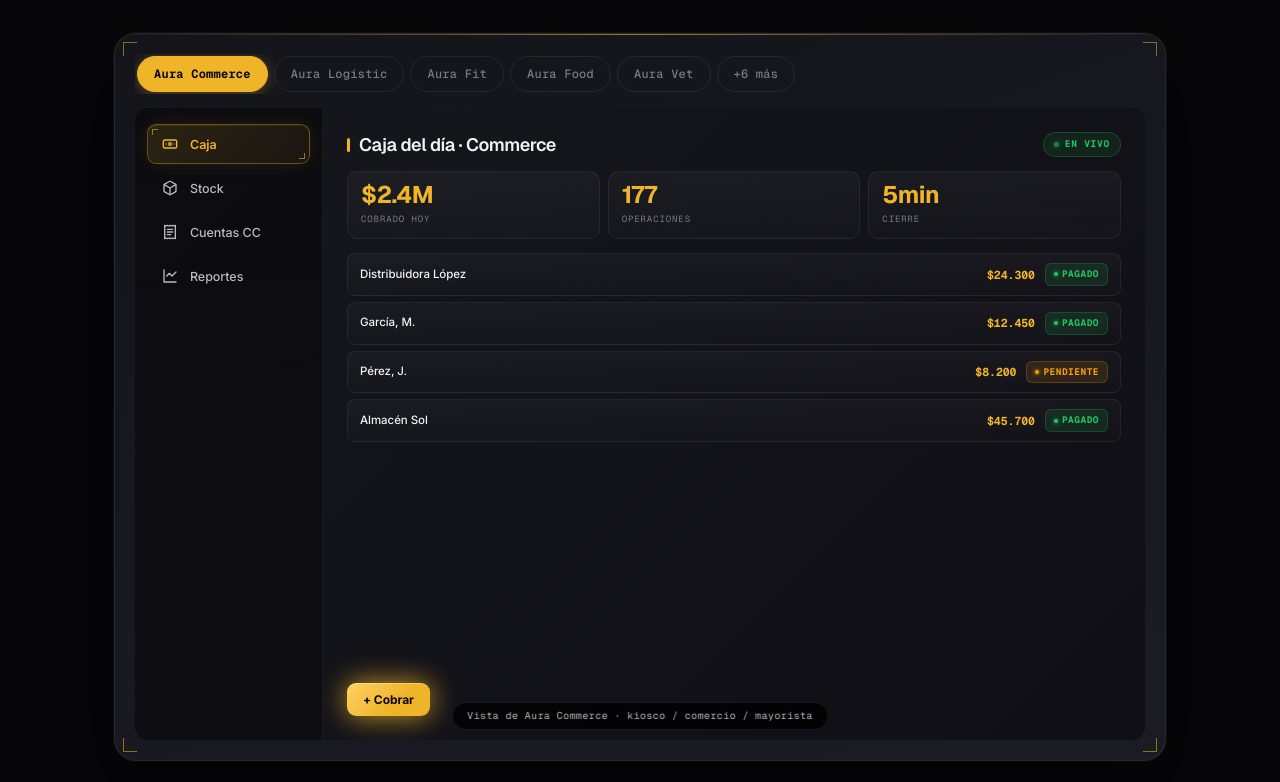
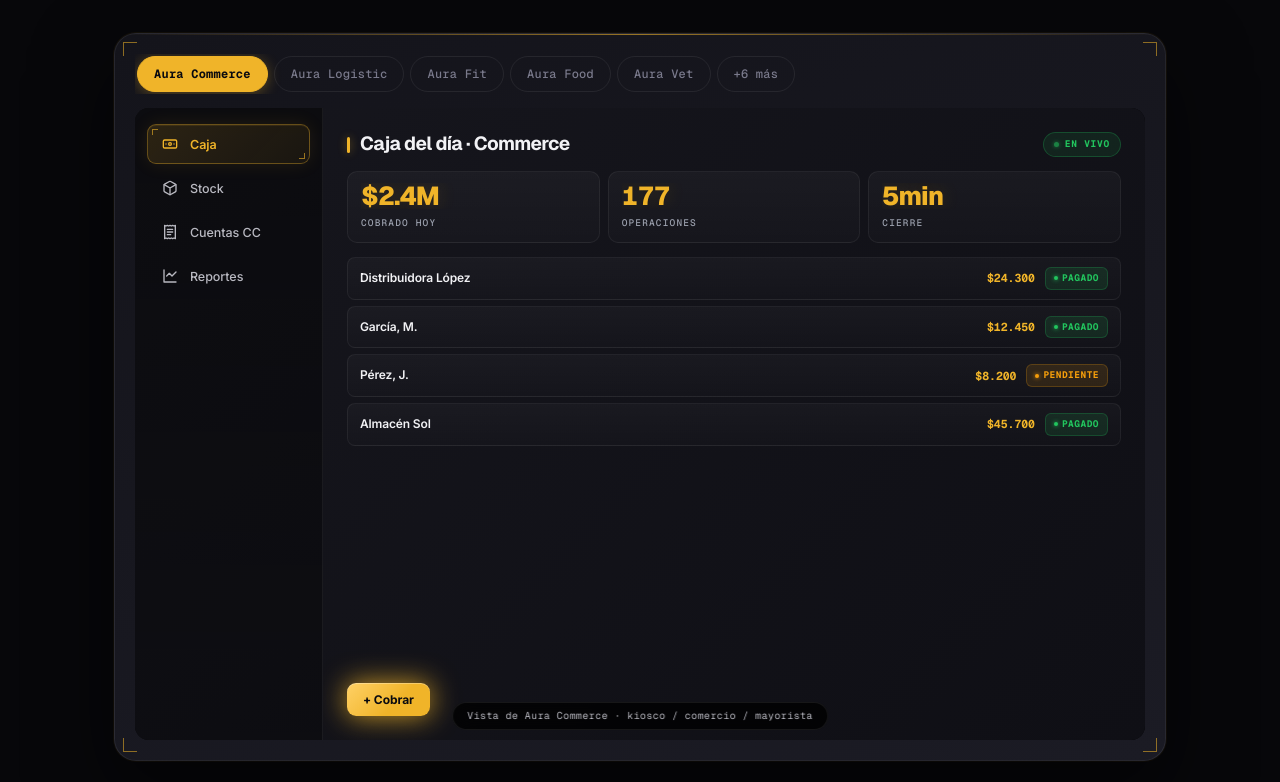
Before and after one commit to xyustaog/yustalabs-web, a website: page index.html in a window 1280 px wide. Shown: the part 1501-2283 px from the top of the page. Drawn offline with nearby package versions, Linux system fonts and the light colour scheme; a web font is replaced by a local one.

Commit message:
feat(lang+ux): /proceso sin tecnicismos · sweep 11 tecnicismos en 6 pages · showcase mockup typography polish · +6 más overflow fix

```diff
--- a/index.html
+++ b/index.html
@@ -179,11 +179,11 @@
 .sc-main{flex:1;padding:clamp(16px,2.2vw,24px);display:flex;flex-direction:column;gap:14px;min-width:0;overflow:hidden;position:relative;}
 .sc-topbar{display:flex;align-items:center;justify-content:space-between;gap:10px;}
 .sc-h{
-  font-family:var(--font-display);font-size:clamp(14px,1.7vw,18px);font-weight:600;
-  color:var(--text);letter-spacing:-0.022em;line-height:1.2;
-  display:inline-flex;align-items:center;gap:9px;
-}
-.sc-h::before{content:'';width:3px;height:14px;background:var(--gold);border-radius:2px;display:inline-block;flex-shrink:0;}
+  font-family:var(--font-display);font-size:clamp(15px,1.8vw,19px);font-weight:700;
+  color:var(--text);letter-spacing:-0.028em;line-height:1.2;
+  display:inline-flex;align-items:center;gap:10px;
+}
+.sc-h::before{content:'';width:3px;height:16px;background:var(--gold);border-radius:2px;display:inline-block;flex-shrink:0;box-shadow:0 0 8px rgba(240,180,41,0.45);}
 .sc-pill{
   font-family:var(--font-mono);font-size:9.5px;padding:4px 10px;border-radius:999px;
   background:rgba(34,197,94,0.10);color:#22C55E;border:1px solid rgba(34,197,94,0.25);
@@ -210,14 +210,16 @@
 .sc-stat:hover{transform:translateY(-2px);border-color:rgba(240,180,41,0.30);background:linear-gradient(180deg,rgba(240,180,41,0.06),rgba(240,180,41,0.015));}
 .sc-stat:hover::after{opacity:1;}
 .sc-stat-n{
-  font-family:var(--font-display);font-size:clamp(16px,2.1vw,24px);font-weight:700;
-  color:var(--gold);line-height:1;letter-spacing:-0.025em;
+  font-family:var(--font-display);font-size:clamp(17px,2.2vw,26px);font-weight:800;
+  color:var(--gold);line-height:1;letter-spacing:-0.03em;
   overflow:hidden;text-overflow:ellipsis;white-space:nowrap;
+  font-feature-settings:"tnum","ss01";
+  text-shadow:0 0 18px rgba(240,180,41,0.18);
 }
 .sc-stat-l{
-  font-family:var(--font-mono);font-size:9px;color:var(--muted);
-  text-transform:uppercase;letter-spacing:0.10em;margin-top:6px;
-  overflow:hidden;text-overflow:ellipsis;white-space:nowrap;
+  font-family:var(--font-mono);font-size:9.5px;color:#9CA1AE;
+  text-transform:uppercase;letter-spacing:0.12em;margin-top:7px;
+  overflow:hidden;text-overflow:ellipsis;white-space:nowrap;font-weight:500;
 }
 
 /* Rows con hover lift + active highlight */
@@ -235,11 +237,11 @@
   border-color:rgba(255,255,255,0.12);transform:translateX(2px);
 }
 .sc-row-name{
-  font-family:var(--font-body);font-size:11.5px;color:var(--text);font-weight:500;
+  font-family:var(--font-body);font-size:12px;color:var(--text);font-weight:600;
   flex:1;min-width:0;overflow:hidden;text-overflow:ellipsis;white-space:nowrap;
-  letter-spacing:-0.005em;
-}
-.sc-row-val{font-family:var(--font-mono);font-size:11.5px;color:var(--gold);font-weight:600;flex-shrink:0;letter-spacing:-0.005em;}
+  letter-spacing:-0.012em;
+}
+.sc-row-val{font-family:var(--font-mono);font-size:11.5px;color:var(--gold);font-weight:700;flex-shrink:0;letter-spacing:-0.005em;font-feature-settings:"tnum";}
 .sc-row-tag{
   font-family:var(--font-mono);font-size:9.5px;padding:3px 8px;border-radius:6px;
   letter-spacing:0.05em;flex-shrink:0;font-weight:600;text-transform:uppercase;
@@ -1059,48 +1061,48 @@
     },
     more: {
       tabLabel: '+6 más',
-      caption: 'Auto · Salon · Prop · Wear · Tools · Finance · todos con la misma lógica',
+      caption: '6 verticales más · misma lógica adaptada al rubro',
       sections: [
         { id:'auto',    icon:'car',     name:'Auto',
           title:'Aura Auto · talleres mecánicos',
-          stats:[['11','Verticales'],['1','Cerebro'],['∞','Adaptación']],
-          rows:[
-            ['Cliente · vehículo · OT','Activo','ok','Disponible'],
-            ['Repuestos · stock','Activo','ok','Disponible'],
-            ['Presupuestos · aprobados','Activo','ok','Disponible'],
-            ['Caja · facturación','Activo','ok','Disponible'],
-          ],
-          cta:'Ver Aura Auto →' },
+          stats:[['Auto','Talleres'],['OT','Órdenes'],['Stock','Repuestos']],
+          rows:[
+            ['Órdenes de trabajo','Activo','ok','Listo'],
+            ['Repuestos y stock','Activo','ok','Listo'],
+            ['Presupuestos','Activo','ok','Listo'],
+            ['Caja y facturación','Activo','ok','Listo'],
+          ],
+          cta:'Conocer Aura Auto →' },
         { id:'salon',   icon:'scissors',name:'Salon',
-          title:'Aura Salon · peluquerías / estética',
-          stats:[['11','Verticales'],['1','Cerebro'],['∞','Adaptación']],
-          rows:[
-            ['Agenda · profesionales','Activo','ok','Disponible'],
-            ['Servicios · catálogo','Activo','ok','Disponible'],
-            ['Productos · stock','Activo','ok','Disponible'],
-            ['Comisiones · staff','Activo','ok','Disponible'],
-          ],
-          cta:'Ver Aura Salon →' },
+          title:'Aura Salon · peluquerías y estética',
+          stats:[['Agenda','Reservas'],['Staff','Comisiones'],['Stock','Productos']],
+          rows:[
+            ['Agenda profesional','Activo','ok','Listo'],
+            ['Servicios y catálogo','Activo','ok','Listo'],
+            ['Productos y stock','Activo','ok','Listo'],
+            ['Comisiones de staff','Activo','ok','Listo'],
+          ],
+          cta:'Conocer Aura Salon →' },
         { id:'prop',    icon:'home',    name:'Prop',
           title:'Aura Prop · inmobiliarias',
-          stats:[['11','Verticales'],['1','Cerebro'],['∞','Adaptación']],
-          rows:[
-            ['Propiedades · ficha','Activo','ok','Disponible'],
-            ['Visitas · agenda','Activo','ok','Disponible'],
-            ['Contratos · alquiler','Activo','ok','Disponible'],
-            ['Comisiones · venta','Activo','ok','Disponible'],
-          ],
-          cta:'Ver Aura Prop →' },
+          stats:[['Props','Catálogo'],['Visitas','Agenda'],['Cobros','Cuotas']],
+          rows:[
+            ['Ficha de propiedades','Activo','ok','Listo'],
+            ['Visitas y agenda','Activo','ok','Listo'],
+            ['Contratos de alquiler','Activo','ok','Listo'],
+            ['Comisiones de venta','Activo','ok','Listo'],
+          ],
+          cta:'Conocer Aura Prop →' },
         { id:'todos',   icon:'layers',  name:'Ver todos',
           title:'11 verticales · 1 sistema operativo',
           stats:[['11','Verticales'],['1','Cerebro'],['∞','Adaptación']],
           rows:[
-            ['Aura Wear','Indumentaria · talles/colores','ok','Disponible'],
-            ['Aura Tools','Ferretería · ventas + presup','ok','Disponible'],
-            ['Aura Finance','Préstamos · cuotas','ok','Disponible'],
-            ['¿Tu rubro?','Cotización en 48hs','warn','A medida'],
-          ],
-          cta:'Ver showroom →' },
+            ['Aura Wear · indumentaria','Talles + colores','ok','Listo'],
+            ['Aura Tools · ferretería','Ventas + presup','ok','Listo'],
+            ['Aura Finance · préstamos','Cuotas + cobranza','ok','Listo'],
+            ['¿Tu rubro?','Cotización 48hs','warn','A medida'],
+          ],
+          cta:'Ver todos los rubros →' },
       ],
     },
   };
@@ -1451,7 +1453,7 @@
     <div class="proceso-grid">
       <div class="proceso-step reveal">
         <div class="proceso-num">01</div>
-        <h3>Briefing</h3>
+        <h3>Charla inicial</h3>
         <p>30 min por video o WhatsApp. Te escuchamos, entendemos tu rubro, vemos cómo trabajás hoy.</p>
         <span class="proceso-step-time">Día 1-2</span>
       </div>
@@ -1469,7 +1471,7 @@
       </div>
       <div class="proceso-step reveal">
         <div class="proceso-num">04</div>
-        <h3>Onboarding</h3>
+        <h3>Capacitación</h3>
         <p>Capacitamos a vos y tu equipo. Migramos tu data. Soporte 24/7 los primeros 30 días.</p>
         <span class="proceso-step-time">Día 13-14</span>
       </div>
```
Also changed, not shown: custom/index.html (+2 -2 lines), faq/index.html (+1 -1 lines), garantia/index.html (+1 -1 lines), precios/index.html (+1 -1 lines), probar-aura-commerce/index.html (+1 -1 lines), proceso/index.html (+24 -24 lines).
